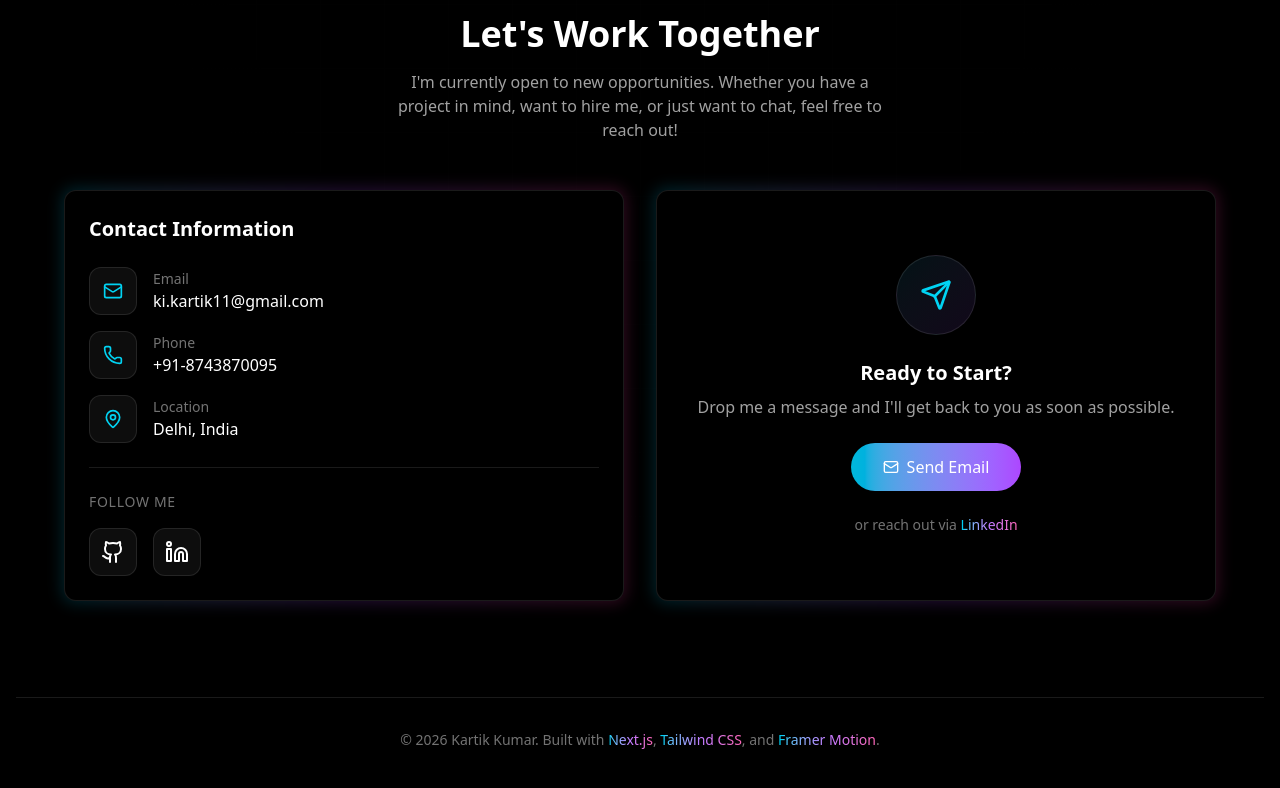
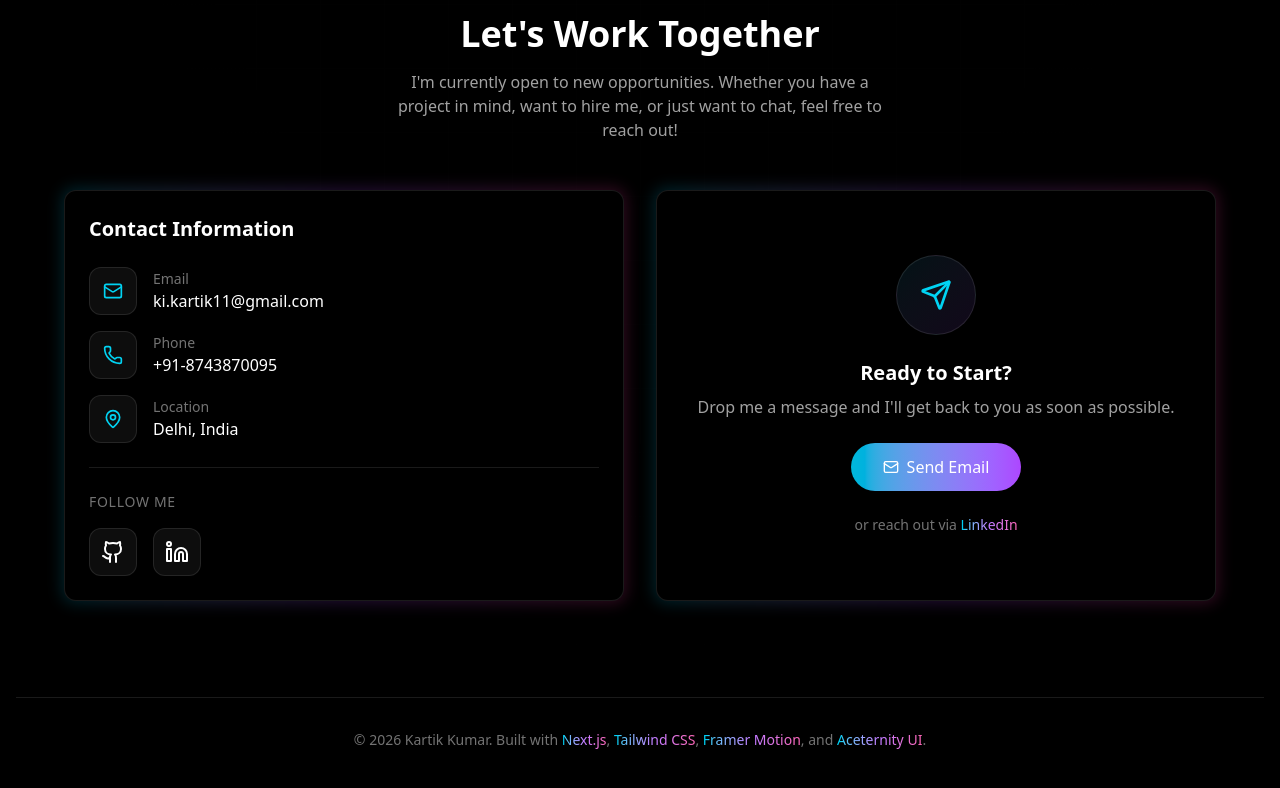
Before and after one commit to kartikxisk/kartikxisk.me, a Next.js app: page / in a window 1280 px wide. Shown: the part 7804-8592 px from the top of the page. Built offline with nearby package versions, Linux system fonts and the light colour scheme.

Commit message:
Update contact section layout and enhance footer with Aceternity UI reference

```diff
--- a/components/sections/contact.tsx
+++ b/components/sections/contact.tsx
@@ -40,7 +40,7 @@ export const Contact = () => {
   ];
 
   return (
-    <section id="contact" className="relative py-24 px-4">
+    <section id="contact" className="relative py-24 md:mb-8 px-4">
       <div className="mx-auto max-w-6xl">
         <motion.div
           initial={{ opacity: 0, y: 20 }}
@@ -173,8 +173,9 @@ export const Contact = () => {
         <p className="text-sm text-neutral-500">
           © {new Date().getFullYear()} Kartik Kumar. Built with{" "}
           <GradientText>Next.js</GradientText>,{" "}
-          <GradientText>Tailwind CSS</GradientText>, and{" "}
-          <GradientText>Framer Motion</GradientText>.
+          <GradientText>Tailwind CSS</GradientText>,{" "}
+          <GradientText>Framer Motion</GradientText>, and{" "}
+          <GradientText>Aceternity UI</GradientText>.
         </p>
       </motion.div>
     </section>
```
